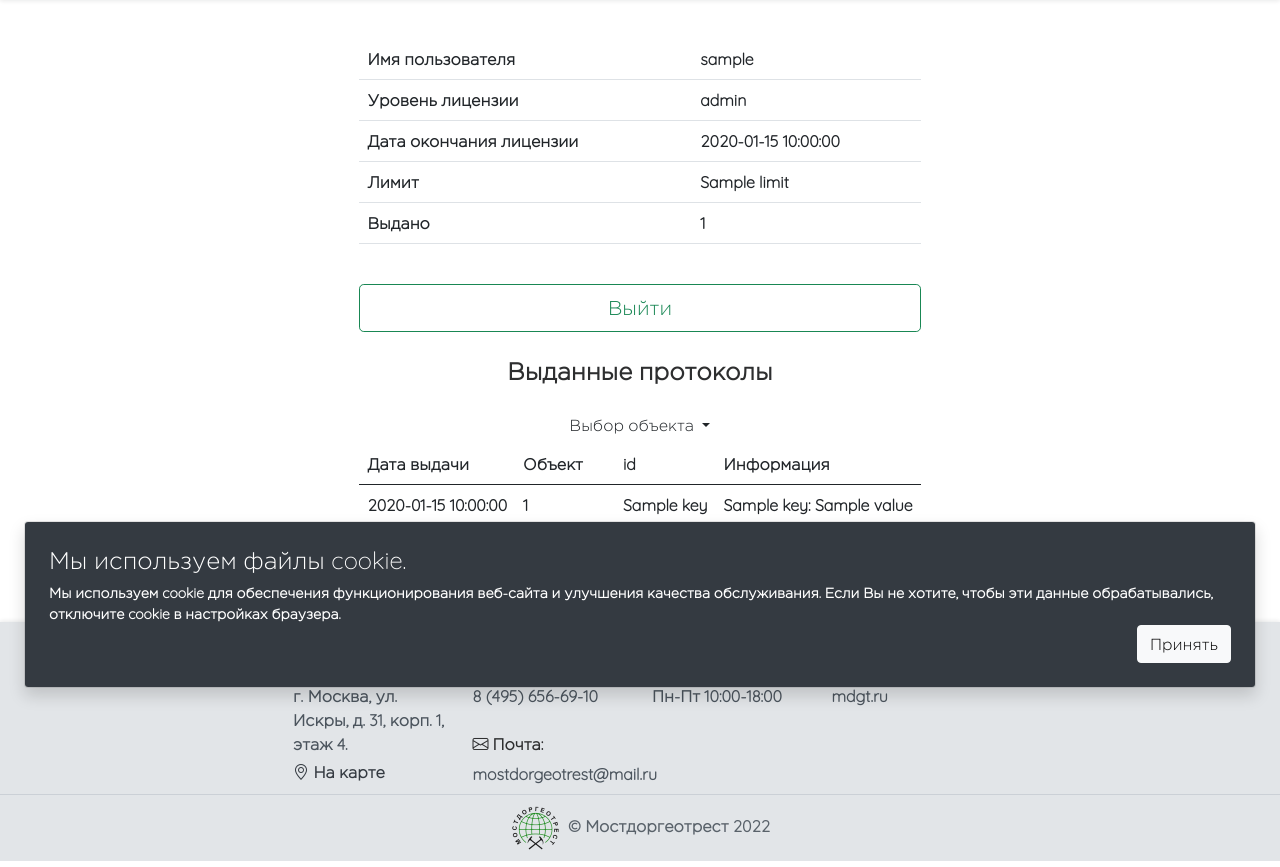
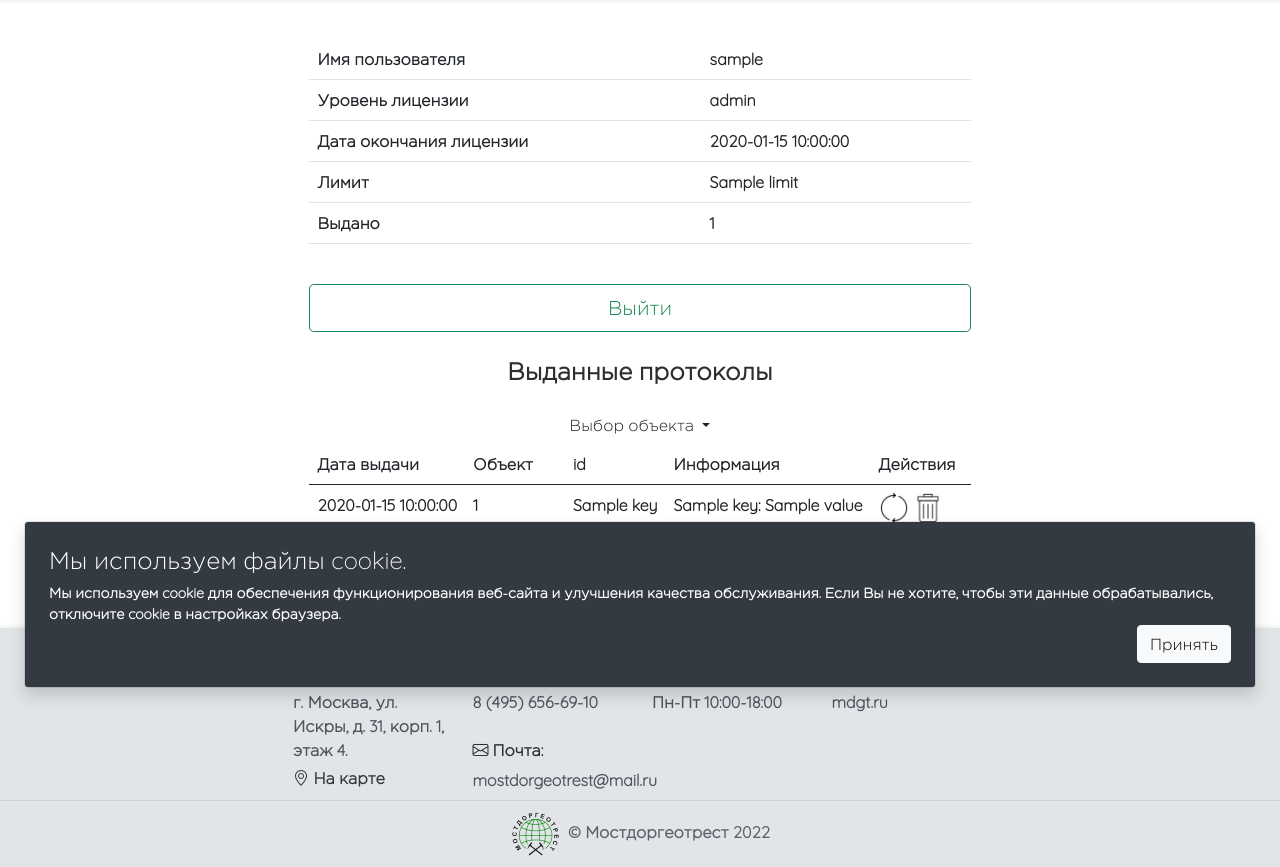
Before and after one commit to tnick1502/report_authentication, a FastAPI app: template app/templates/personal.html in a window 1280 px wide. Shown: the part 88-955 px from the top of the page. Run offline with FastAPI, Linux system fonts and the light colour scheme; the template is opened without the code that fills it: most values are stand-ins (such as "Sample title", 1, 10 or a date in 2020); parts of the project's set-up code (start-up, migrations or seed data) failed here and were passed over.

Commit message:
Добавлены иконки действий

```diff
--- a/app/app.py
+++ b/app/app.py
@@ -95,7 +95,7 @@ async def login(
             reports = await report_service.get_all(user_id=user.id, limit=limit, offset=(page - 1) * limit,
                                                    object_number=object_number)
             objects, objects_count = await report_service.get_objects(user_id=user.id, limit=None, offset=0)
-            pages = int(count["count"] / limit) + 1
+            pages = int((count["count"] - 1) / limit) + 1
 
             return templates.TemplateResponse(
                 "personal.html",
--- a/app/templates/personal.html
+++ b/app/templates/personal.html
@@ -67,6 +67,7 @@
                         <th scope="col">Объект</th>
                         <th scope="col">id</th>
                         <th scope="col">Информация</th>
+                        <th scope="col">Действия</th>
                     </tr>
               </thead>
                   {% for key, value in reports.items() %}
@@ -80,6 +81,12 @@
                                {{ key }}: {{ value }}
                            </div>
                            {% endfor %}
+                       </td>
+                       <td class="table__td">
+                           <div>
+                               <a href="#"><img src="/static/images/update.png" class="img-fluid" width="30" height="30"></a>
+                               <a href="#"><img src="/static/images/trash.png" class="img-fluid" width="30" height="30"></a>
+                           </div>
                        </td>
                    </tr>
                   {% endfor %}
```
Also changed, not shown: app/static/images/404.png (deleted), app/static/images/trash.png (added), app/static/images/update.png (added).
